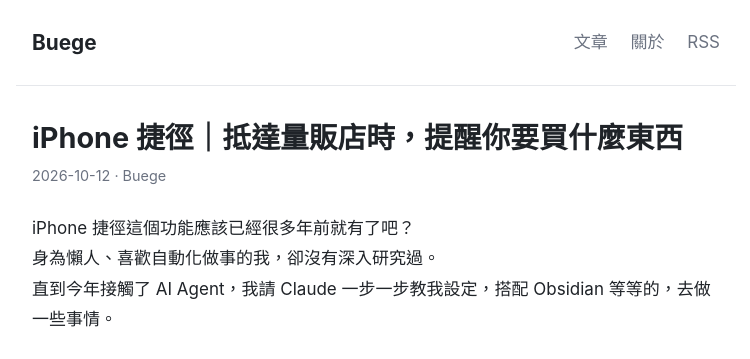
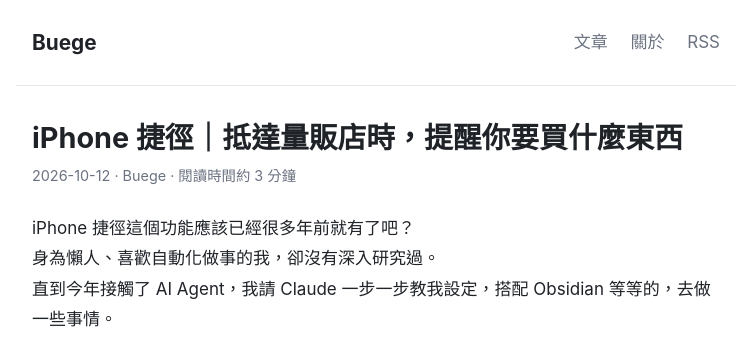
Before and after one commit to buege1216/buege.net, a Jekyll site: the page built from _posts/2026-10-12-iphone-shortcuts-shopping-list.md, in a window 1280 px wide. Shown: the top 359 px of the page, without its empty margins (264-1014 px from the left). Built offline with Jekyll 4.4.1, drawn with Linux system fonts in a browser that asks for light colours.

Commit message:
文章頁顯示閱讀時間
Co-Authored-By: Claude Sonnet 5.5 <noreply@anthropic.com>
Claude-Session: https://claude.ai/code/session_01LTT72qS6io6G59Yt6WZLCV

```diff
--- a/_layouts/post.html
+++ b/_layouts/post.html
@@ -4,7 +4,10 @@ layout: default
 <article>
   <header class="article-header">
     <h1>{{ page.title }}</h1>
-    <div class="meta">{{ page.date | date_to_xmlschema | slice: 0, 10 }}{% if page.author %} · {{ page.author }}{% endif %}{% if page.updated %} · 最後編輯 {{ page.updated | date: "%Y-%m-%d %H:%M" }}{% endif %}</div>
+    {% assign plain = content | strip_html | strip_newlines | remove: " " %}
+    {% assign minutes = plain.size | plus: 399 | divided_by: 400 %}
+    {% if minutes < 1 %}{% assign minutes = 1 %}{% endif %}
+    <div class="meta">{{ page.date | date_to_xmlschema | slice: 0, 10 }}{% if page.author %} · {{ page.author }}{% endif %} · 閱讀時間約 {{ minutes }} 分鐘{% if page.updated %} · 最後編輯 {{ page.updated | date: "%Y-%m-%d %H:%M" }}{% endif %}</div>
   </header>
   <div class="article-body">
     {{ content }}
```
